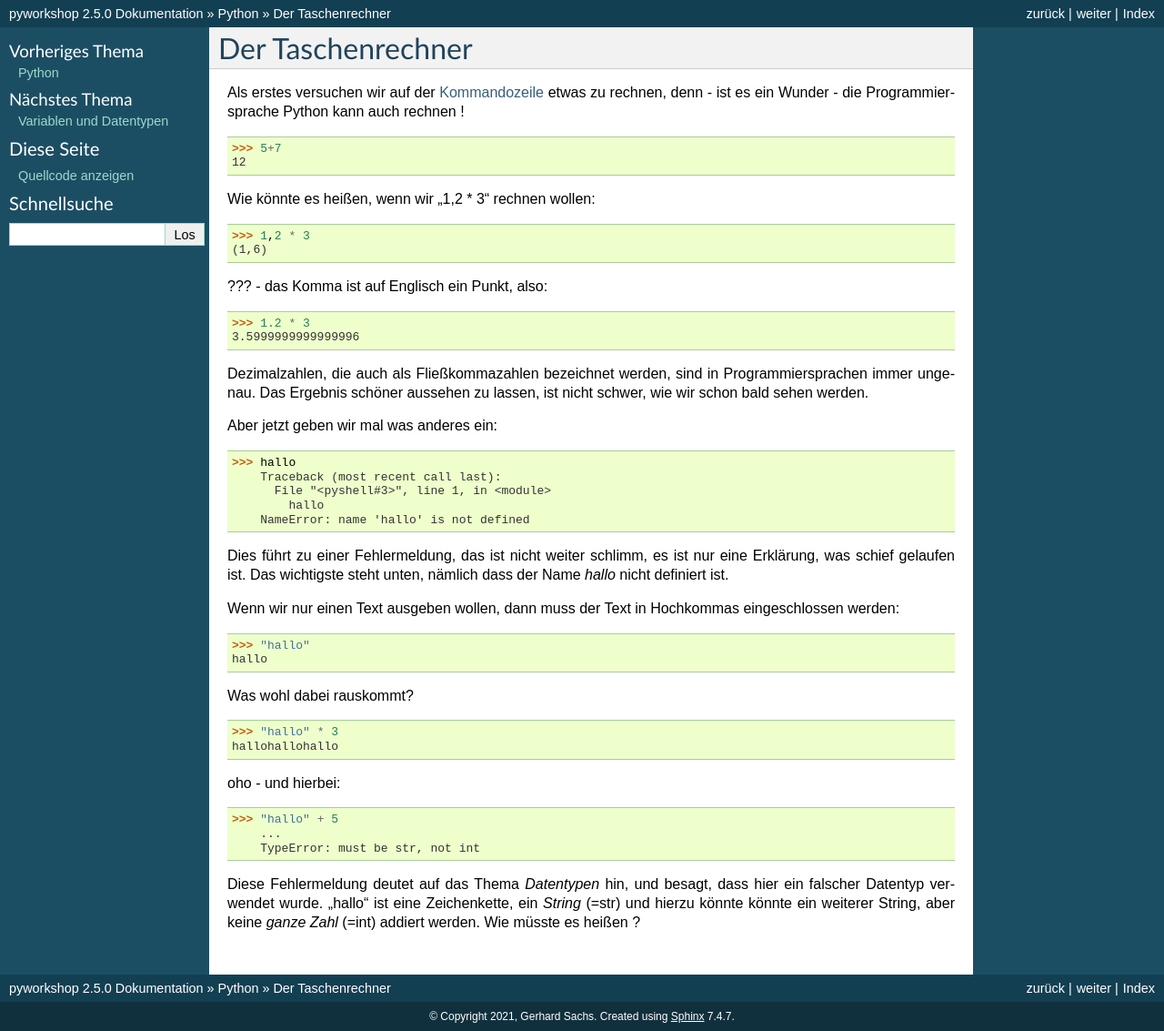
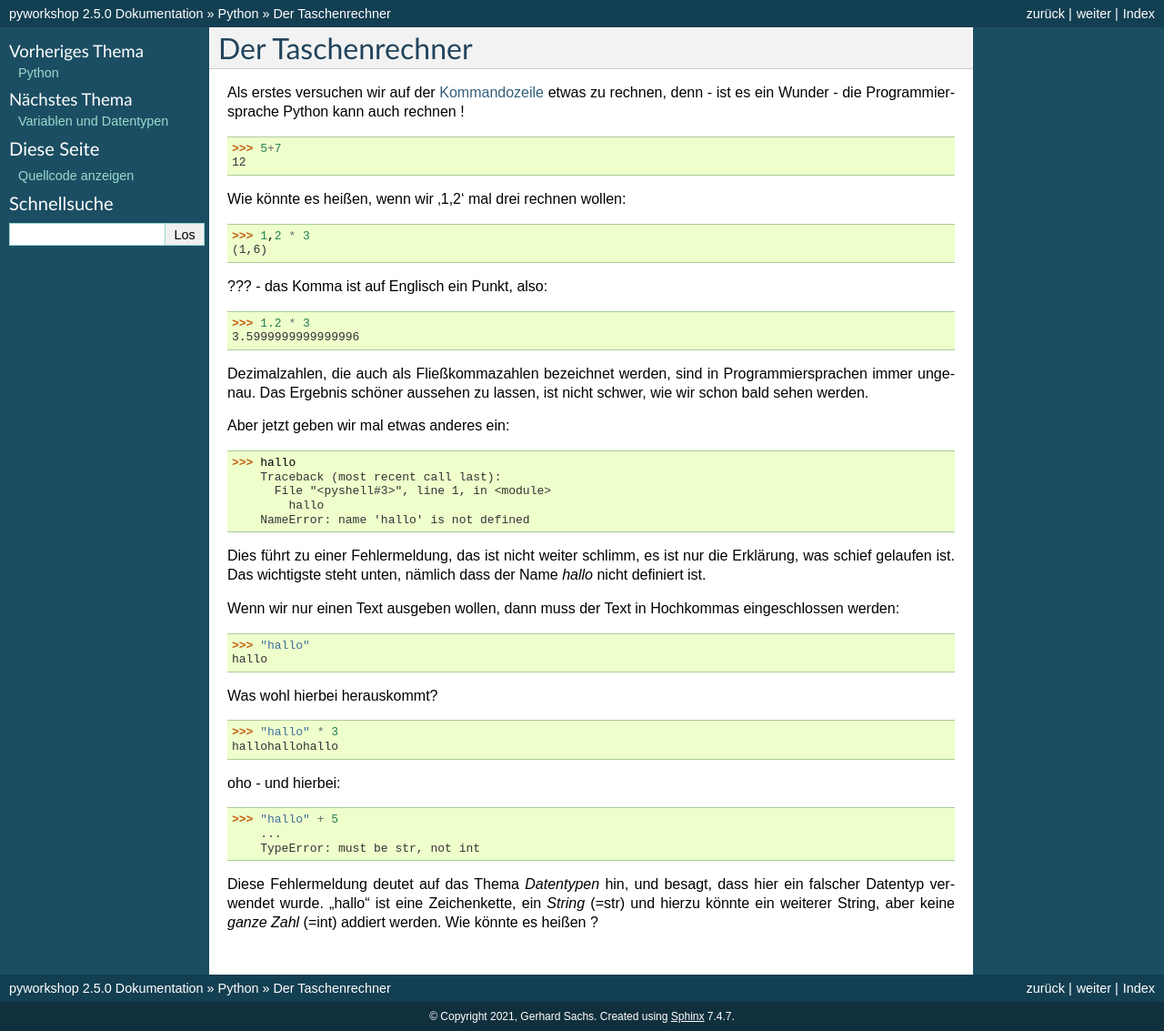
Before and after one commit to gerpark/pyworkshop, a Sphinx documentation site: the page built from docs/source/python/basic.rst, in a window 1280 px wide. Shown: the whole page at 91% size. Built offline with Sphinx 7.4.7, drawn with Linux system fonts in a browser that asks for light colours.

Commit message:
2.55 links.rst

```diff
--- a/docs/source/python/basic.rst
+++ b/docs/source/python/basic.rst
@@ -15,7 +15,7 @@ denn - ist es ein Wunder - die Programmiersprache Python kann auch rechnen !
     >>> 5+7
     12
 
-Wie könnte es heißen, wenn wir "1,2 * 3" rechnen wollen:
+Wie könnte es heißen, wenn wir '1,2' mal drei rechnen wollen:
 
 .. code:: python
 
@@ -33,7 +33,7 @@ Dezimalzahlen, die auch als Fließkommazahlen bezeichnet werden,
 sind in Programmiersprachen immer ungenau. Das Ergebnis schöner aussehen
 zu lassen, ist nicht schwer, wie wir schon bald sehen werden.
 
-Aber jetzt geben wir mal was anderes ein:
+Aber jetzt geben wir mal etwas anderes ein:
 
 .. code:: python
 
@@ -44,7 +44,7 @@ Aber jetzt geben wir mal was anderes ein:
         NameError: name 'hallo' is not defined
 
 Dies führt zu einer Fehlermeldung, das ist nicht weiter schlimm,
-es ist nur eine Erklärung, was schief gelaufen ist.
+es ist nur die Erklärung, was schief gelaufen ist.
 Das wichtigste steht unten, nämlich dass der Name `hallo`
 nicht definiert ist.
 
@@ -56,7 +56,7 @@ Text in Hochkommas eingeschlossen werden:
     >>> "hallo"
     hallo
 
-Was wohl dabei rauskommt?
+Was wohl hierbei herauskommt?
 
 .. code:: python
 
@@ -74,5 +74,5 @@ oho - und hierbei:
 Diese Fehlermeldung deutet auf das Thema `Datentypen` hin, und besagt,
 dass hier ein falscher Datentyp verwendet wurde.
 "hallo" ist eine Zeichenkette, ein `String`  (=str) und hierzu könnte
-könnte ein weiterer String, aber keine `ganze Zahl` (=int) addiert werden.
-Wie müsste es heißen ?
+ein weiterer String, aber keine `ganze Zahl` (=int) addiert werden.
+Wie könnte es heißen ?
```
